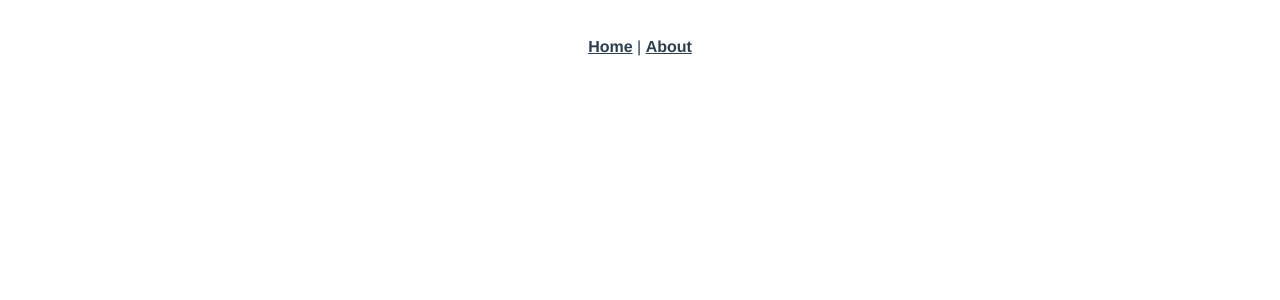
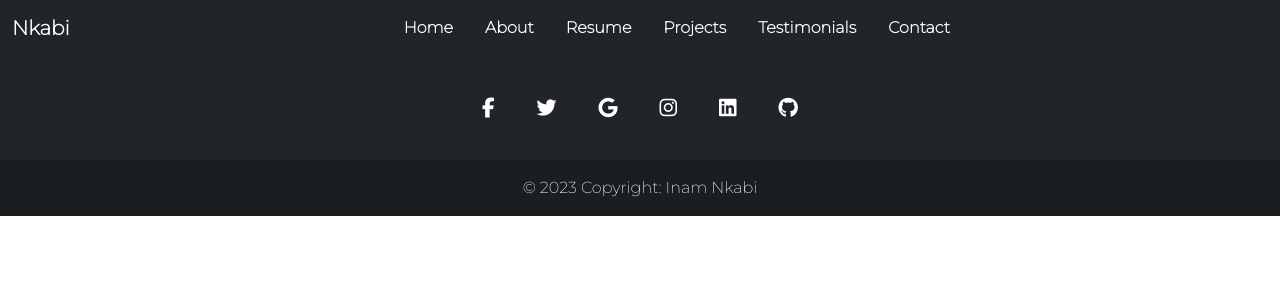
Before and after one commit to inamnk28/vue-portfolio-app, a Vue app: page /contact in a window 1280 px wide. Before the commit this address had no page. Shown: the top 300 px of the page. Built offline with nearby package versions, Linux system fonts and the light colour scheme.

Commit message:
firstcommit

```diff
--- a/public/index.html
+++ b/public/index.html
@@ -4,6 +4,7 @@
     <meta charset="utf-8">
     <meta http-equiv="X-UA-Compatible" content="IE=edge">
     <meta name="viewport" content="width=device-width,initial-scale=1.0">
+    <link href="https://cdn.jsdelivr.net/npm/bootstrap@5.3.0/dist/css/bootstrap.min.css" rel="stylesheet" integrity="sha384-9ndCyUaIbzAi2FUVXJi0CjmCapSmO7SnpJef0486qhLnuZ2cdeRhO02iuK6FUUVM" crossorigin="anonymous">
     <link rel="icon" href="<%= BASE_URL %>favicon.ico">
     <title><%= htmlWebpackPlugin.options.title %></title>
   </head>
@@ -13,5 +14,10 @@
     </noscript>
     <div id="app"></div>
     <!-- built files will be auto injected -->
+    <script
+      src="https://kit.fontawesome.com/850ca6a355.js"
+      crossorigin="anonymous"
+    ></script>
+    <script src="https://cdn.jsdelivr.net/npm/bootstrap@5.3.0/dist/js/bootstrap.bundle.min.js" integrity="sha384-geWF76RCwLtnZ8qwWowPQNguL3RmwHVBC9FhGdlKrxdiJJigb/j/68SIy3Te4Bkz" crossorigin="anonymous"></script>
   </body>
 </html>
--- a/src/App.vue
+++ b/src/App.vue
@@ -1,14 +1,19 @@
 <template>
-  <nav>
-    <router-link to="/">Home</router-link> |
-    <router-link to="/about">About</router-link>
-  </nav>
-  <router-view/>
+    <NavComp/>
+    <FooterComp/>
 </template>
+<script>
+import NavComp from '@/components/NavComp.vue'
+import FooterComp from '@/components/FooterComp.vue'
+export default {
+  components: {NavComp, FooterComp}
+}
+</script>
 
 <style>
+@import url('https://fonts.googleapis.com/css2?family=Montserrat:wght@100;200&display=swap');
 #app {
-  font-family: Avenir, Helvetica, Arial, sans-serif;
+  font-family: montserrat;
   -webkit-font-smoothing: antialiased;
   -moz-osx-font-smoothing: grayscale;
   text-align: center;
--- /dev/null
+++ b/src/components/FooterComp.vue
@@ -0,0 +1,71 @@
+<template>
+    <footer class="text-center bg-dark text-white" style="background-color: #f1f1f1;">
+  <!-- Grid container -->
+  <div class="container pt-4">
+    <!-- Section: Social media -->
+    <section class="mb-4">
+      <!-- Facebook -->
+      <a
+        class="btn btn-link btn-floating btn-lg text-white m-1"
+        href="#!"
+        role="button"
+        data-mdb-ripple-color="dark"
+        ><i class="fab fa-facebook-f"></i
+      ></a>
+
+      <!-- Twitter -->
+      <a
+        class="btn btn-link btn-floating btn-lg text-white m-1"
+        href="#!"
+        role="button"
+        data-mdb-ripple-color="dark"
+        ><i class="fab fa-twitter"></i
+      ></a>
+
+      <!-- Google -->
+      <a
+        class="btn btn-link btn-floating btn-lg text-white m-1"
+        href="#!"
+        role="button"
+        data-mdb-ripple-color="dark"
+        ><i class="fab fa-google"></i
+      ></a>
+
+      <!-- Instagram -->
+      <a
+        class="btn btn-link btn-floating btn-lg text-white m-1"
+        href="#!"
+        role="button"
+        data-mdb-ripple-color="dark"
+        ><i class="fab fa-instagram"></i
+      ></a>
+
+      <!-- Linkedin -->
+      <a
+        class="btn btn-link btn-floating btn-lg text-white m-1"
+        href="#!"
+        role="button"
+        data-mdb-ripple-color="dark"
+        ><i class="fab fa-linkedin"></i
+      ></a>
+      <!-- Github -->
+      <a
+        class="btn btn-link btn-floating btn-lg text-white m-1"
+        href="#!"
+        role="button"
+        data-mdb-ripple-color="dark"
+        ><i class="fab fa-github"></i
+      ></a>
+    </section>
+    <!-- Section: Social media -->
+  </div>
+  <!-- Grid container -->
+
+  <!-- Copyright -->
+  <div class="text-center text-white p-3" style="background-color: rgba(0, 0, 0, 0.2);">
+    © 2023 Copyright:
+    <a class="text-white text-decoration-none">Inam Nkabi</a>
+  </div>
+  <!-- Copyright -->
+</footer>
+</template>
--- /dev/null
+++ b/src/components/NavComp.vue
@@ -0,0 +1,37 @@
+<template>
+  <nav class="navbar navbar-expand-lg bg-dark">
+  <div class="container-fluid">
+    <router-link class="navbar-brand links text-white" to="/">Nkabi</router-link>
+    <button class="navbar-toggler" type="button" data-bs-toggle="collapse" data-bs-target="#navbarNavDropdown" aria-controls="navbarNavDropdown" aria-expanded="false" aria-label="Toggle navigation">
+      <span class="navbar-toggler-icon"></span>
+    </button>
+    <div class="collapse navbar-collapse" id="navbarNavDropdown">
+      <ul class="navbar-nav m-auto gap-3">
+        <li class="nav-item">
+            <router-link class="nav-link links fw-bold text-white" to="/">Home</router-link>
+          </li>
+          <li class="nav-item">
+            <router-link class="nav-link links fw-bold text-white" to="/about">About</router-link>
+          </li>
+          <li class="nav-item">
+            <router-link class="nav-link links fw-bold text-white" to="/resume">Resume</router-link>
+          </li>
+          <li class="nav-item">
+            <router-link class="nav-link links fw-bold text-white" to="/projects">Projects</router-link>
+          </li>
+          <li class="nav-item">
+            <router-link class="nav-link links fw-bold text-white" to="/testimonials">Testimonials</router-link>
+          </li>
+          <li class="nav-item">
+            <router-link class="nav-link links fw-bold text-white" to="/contact">Contact</router-link>
+          </li>
+      </ul>
+    </div>
+  </div>
+</nav>
+</template>
+<style>
+    .navbar-nav {
+
+    }
+</style>
```
